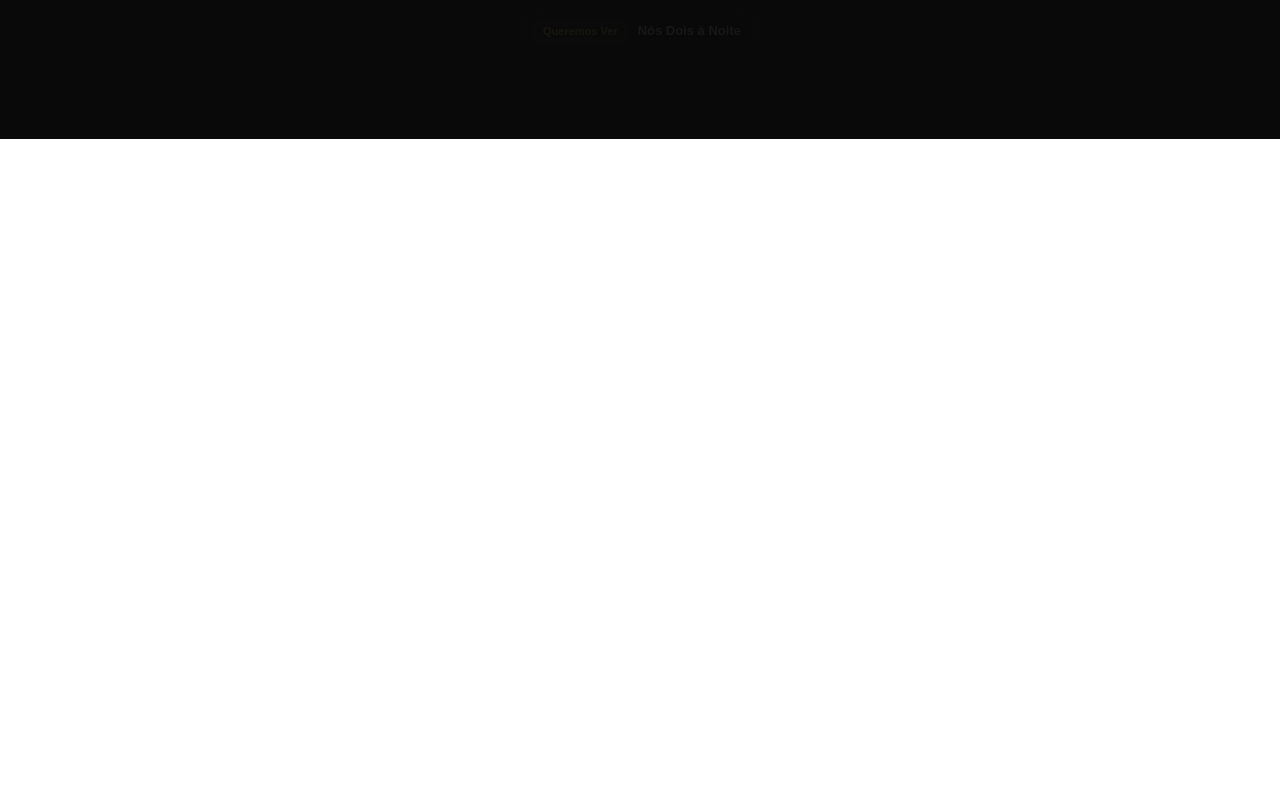
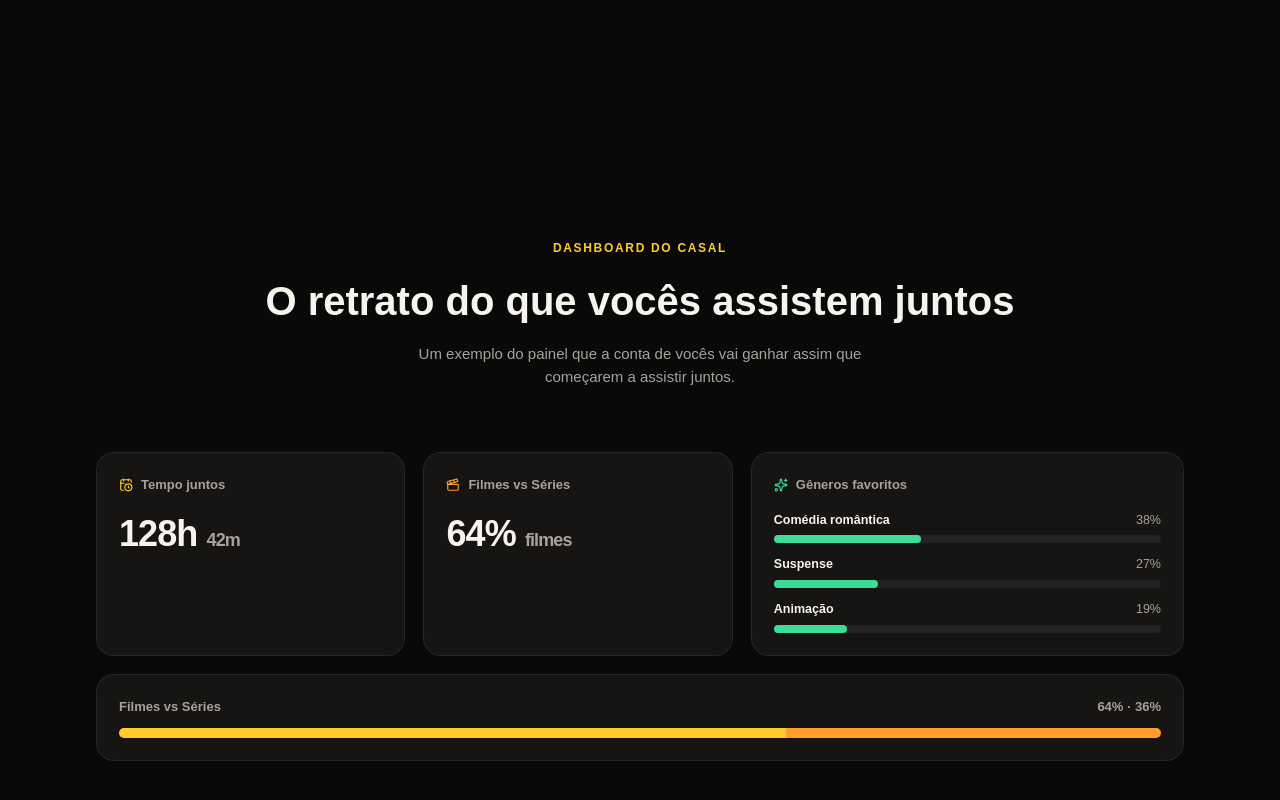
Before and after one commit to Guga2111/sessao-a-dois, a React (Vite) app in the folder client/: page / in a window 1280 px wide. Shown: the part 2529-3329 px from the top of the page. Before the commit the page ends 2668 px from the top, so only its background shows below. Built offline with nearby package versions, Linux system fonts and the light colour scheme; no server answers.

Commit message:
feat: US-009 - Previa do Dashboard (DashboardPreview)

```diff
--- /dev/null
+++ b/client/src/components/landing/DashboardPreview.tsx
@@ -0,0 +1,141 @@
+import { CalendarClock, Clapperboard, Sparkles } from "lucide-react"
+import { useEffect, useRef, useState } from "react"
+
+const GENRES = [
+  { name: "Comédia romântica", percentage: 38 },
+  { name: "Suspense", percentage: 27 },
+  { name: "Animação", percentage: 19 },
+]
+
+const MOVIE_PERCENTAGE = 64
+const TV_PERCENTAGE = 36
+
+function useRevealOnView<T extends HTMLElement>() {
+  const ref = useRef<T | null>(null)
+  const [revealed, setRevealed] = useState(false)
+
+  useEffect(() => {
+    const node = ref.current
+    if (!node) return
+
+    const observer = new IntersectionObserver(
+      (entries) => {
+        if (entries.some((entry) => entry.isIntersecting)) {
+          setRevealed(true)
+          observer.disconnect()
+        }
+      },
+      { threshold: 0.35 },
+    )
+
+    observer.observe(node)
+    return () => observer.disconnect()
+  }, [])
+
+  return { ref, revealed }
+}
+
+function KpiTeaser({
+  icon,
+  iconColor,
+  label,
+  value,
+  suffix,
+}: {
+  icon: React.ReactNode
+  iconColor: string
+  label: string
+  value: string
+  suffix: string
+}) {
+  return (
+    <div className="rounded-[18px] border border-[rgba(255,255,255,.07)] bg-[#161513] p-5.5">
+      <div className="flex items-center gap-2 text-[13px] font-semibold text-[#a6a39a]">
+        <span style={{ color: iconColor }}>{icon}</span> {label}
+      </div>
+      <div className="font-display mt-3 text-[32px] font-bold tracking-tight text-[#f6f4ec] sm:text-[36px]">
+        {value} <span className="text-[16px] text-[#a6a39a] sm:text-[18px]">{suffix}</span>
+      </div>
+    </div>
+  )
+}
+
+export function DashboardPreview() {
+  const { ref, revealed } = useRevealOnView<HTMLDivElement>()
+
+  return (
+    <section className="mx-auto max-w-6xl px-5 py-16 sm:px-8 sm:py-20 lg:py-24">
+      <div className="mb-12 text-center sm:mb-16">
+        <span className="font-auth-body text-xs font-semibold tracking-[0.14em] text-[#ffcb2b] uppercase">
+          Dashboard do casal
+        </span>
+        <h2 className="font-display mt-3 text-[clamp(1.75rem,3.5vw,2.5rem)] font-bold text-[#f6f4ec]">
+          O retrato do que vocês assistem juntos
+        </h2>
+        <p className="font-auth-body mx-auto mt-3 max-w-md text-[15px] text-[#a6a39a]">
+          Um exemplo do painel que a conta de vocês vai ganhar assim que começarem a assistir juntos.
+        </p>
+      </div>
+
+      <div
+        ref={ref}
+        className="grid grid-cols-1 gap-4.5 sm:grid-cols-2 lg:grid-cols-[1fr_1fr_1.4fr]"
+      >
+        <KpiTeaser
+          icon={<CalendarClock className="size-3.5" aria-hidden="true" />}
+          iconColor="#ffcb2b"
+          label="Tempo juntos"
+          value="128h"
+          suffix="42m"
+        />
+        <KpiTeaser
+          icon={<Clapperboard className="size-3.5" aria-hidden="true" />}
+          iconColor="#ff9e2c"
+          label="Filmes vs Séries"
+          value={`${MOVIE_PERCENTAGE}%`}
+          suffix="filmes"
+        />
+
+        <div className="rounded-[18px] border border-[rgba(255,255,255,.07)] bg-[#161513] p-5.5 sm:col-span-2 lg:col-span-1">
+          <div className="flex items-center gap-2 text-[13px] font-semibold text-[#a6a39a]">
+            <Sparkles className="size-3.5 text-[#3ddc97]" aria-hidden="true" />
+            Gêneros favoritos
+          </div>
+          <div className="mt-4 flex flex-col gap-3">
+            {GENRES.map((genre) => (
+              <div key={genre.name}>
+                <div className="mb-1.5 flex justify-between text-[12.5px]">
+                  <span className="font-semibold text-[#f6f4ec]">{genre.name}</span>
+                  <span className="text-[#a6a39a]">{genre.percentage}%</span>
+                </div>
+                <div className="h-[8px] rounded-[20px] bg-white/[0.06]">
+                  <div
+                    className="h-full rounded-[20px] bg-[#3ddc97] motion-safe:transition-[width] motion-safe:duration-700 motion-safe:ease-out"
+                    style={{ width: revealed ? `${genre.percentage}%` : "0%" }}
+                  />
+                </div>
+              </div>
+            ))}
+          </div>
+        </div>
+      </div>
+
+      <div className="mt-4.5 rounded-[18px] border border-[rgba(255,255,255,.07)] bg-[#161513] p-5.5">
+        <div className="mb-3 flex items-center justify-between text-[13px] font-semibold text-[#a6a39a]">
+          <span>Filmes vs Séries</span>
+          <span>{MOVIE_PERCENTAGE}% · {TV_PERCENTAGE}%</span>
+        </div>
+        <div className="flex h-2.5 overflow-hidden rounded-[20px] bg-white/[0.06]">
+          <div
+            className="bg-[#ffcb2b] motion-safe:transition-[width] motion-safe:duration-700 motion-safe:ease-out"
+            style={{ width: revealed ? `${MOVIE_PERCENTAGE}%` : "0%" }}
+          />
+          <div
+            className="bg-[#ff9e2c] motion-safe:transition-[width] motion-safe:duration-700 motion-safe:ease-out motion-safe:delay-100"
+            style={{ width: revealed ? `${TV_PERCENTAGE}%` : "0%" }}
+          />
+        </div>
+      </div>
+    </section>
+  )
+}
--- a/client/src/screens/LandingScreen.tsx
+++ b/client/src/screens/LandingScreen.tsx
@@ -1,3 +1,4 @@
+import { DashboardPreview } from "@/components/landing/DashboardPreview"
 import { FeatureGrid } from "@/components/landing/FeatureGrid"
 import { HowItWorks } from "@/components/landing/HowItWorks"
 import { LandingHeader } from "@/components/landing/LandingHeader"
@@ -18,6 +19,7 @@ export function LandingScreen() {
       <HowItWorks />
       <FeatureGrid />
       <MatchShowcase />
+      <DashboardPreview />
     </div>
   )
 }
```
Also changed, not shown: 2 other files (tests, documents, lock files or other folders).
